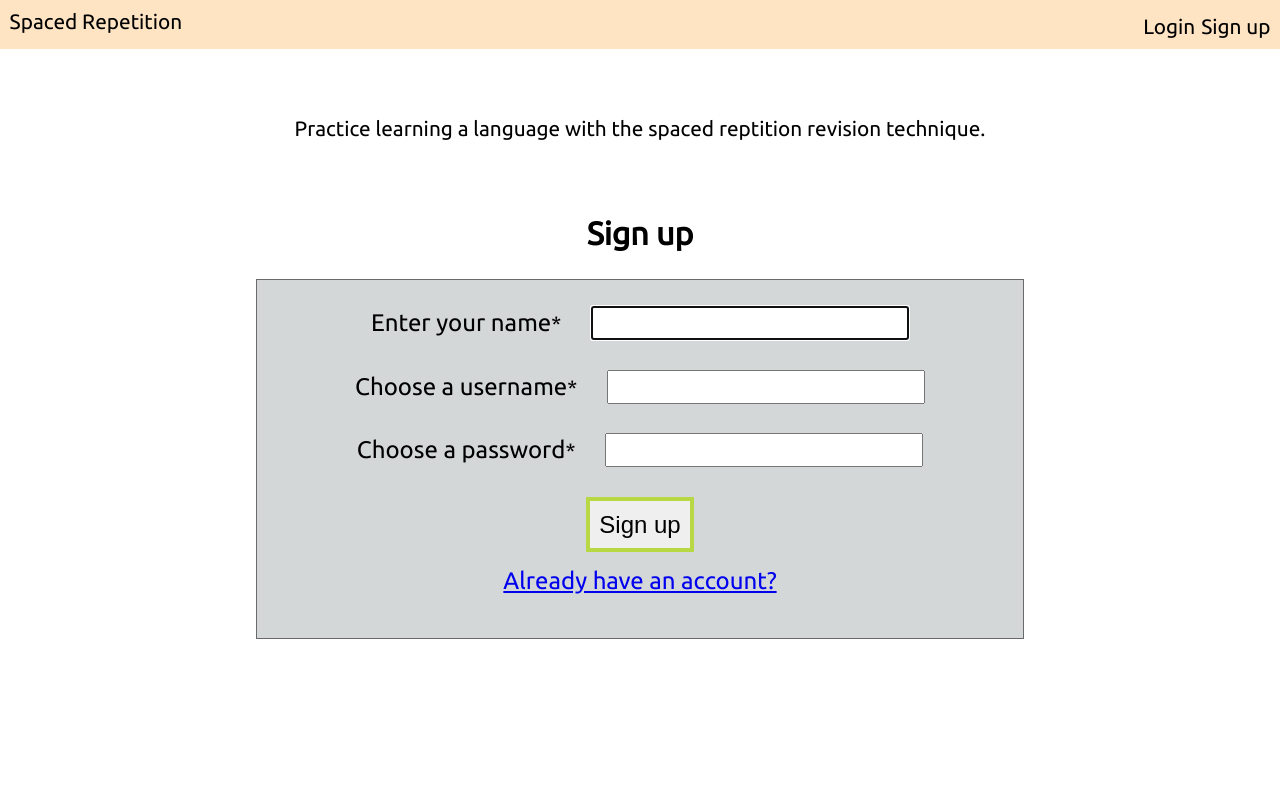
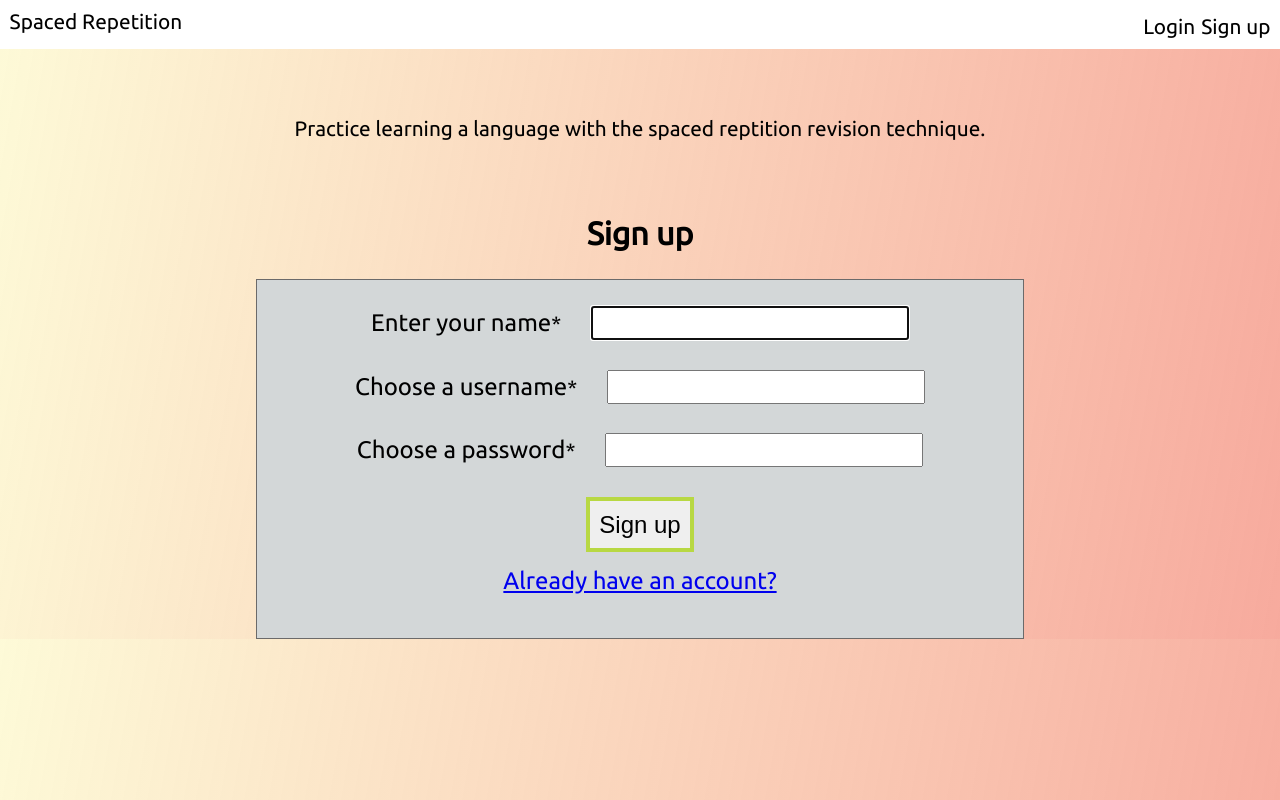
Before and after one commit to thinkful-ei-heron/spaced-repetition-client-heesu-wesley-zayar, a React app: page /register in a window 1280 px wide. Built offline with nearby package versions, Linux system fonts and the light colour scheme.

Commit message:
updating css

```diff
--- a/package.json
+++ b/package.json
@@ -31,7 +31,7 @@
     "not op_mini all"
   ],
   "devDependencies": {
-    "cypress": "^3.2.0",
+    "cypress": "^3.8.1",
     "jsonwebtoken": "^8.5.0",
     "unfetch": "^4.1.0"
   }
--- a/src/components/App/App.css
+++ b/src/components/App/App.css
@@ -1,3 +1,7 @@
 * {
   text-align: center;
 }
+
+body {
+  background: linear-gradient(-260deg, rgba(250, 241, 142, 0.349), rgba(245, 149, 133, 0.8));;
+}
--- a/src/components/Header/Header.css
+++ b/src/components/Header/Header.css
@@ -8,7 +8,7 @@ header {
   overflow: hidden;
   position: fixed;
   padding: 0.6rem;
-  background-color: bisque;
+  background-color: white;
 }
 
 header a {
```
Also changed, not shown: 1 other file.
